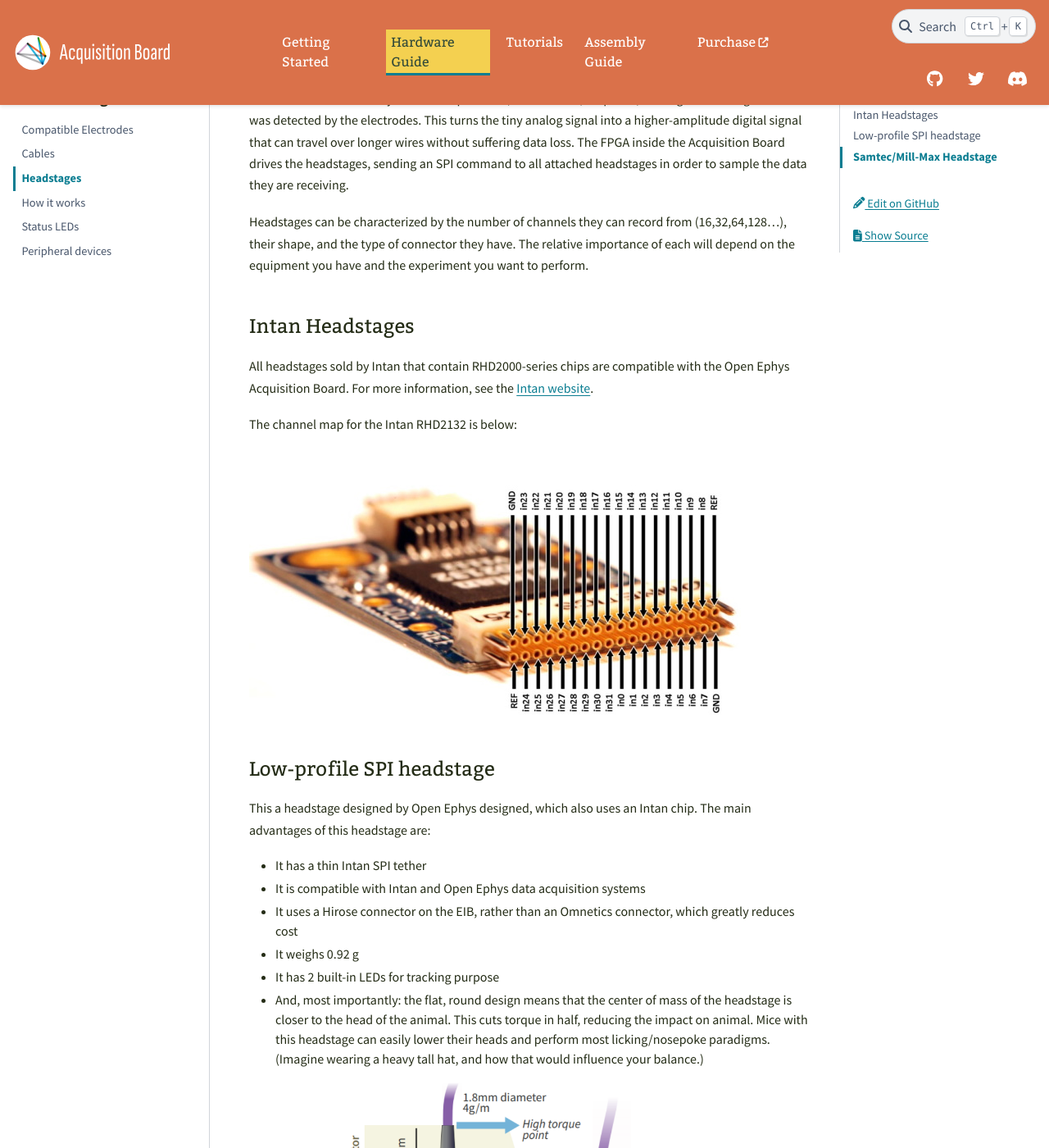
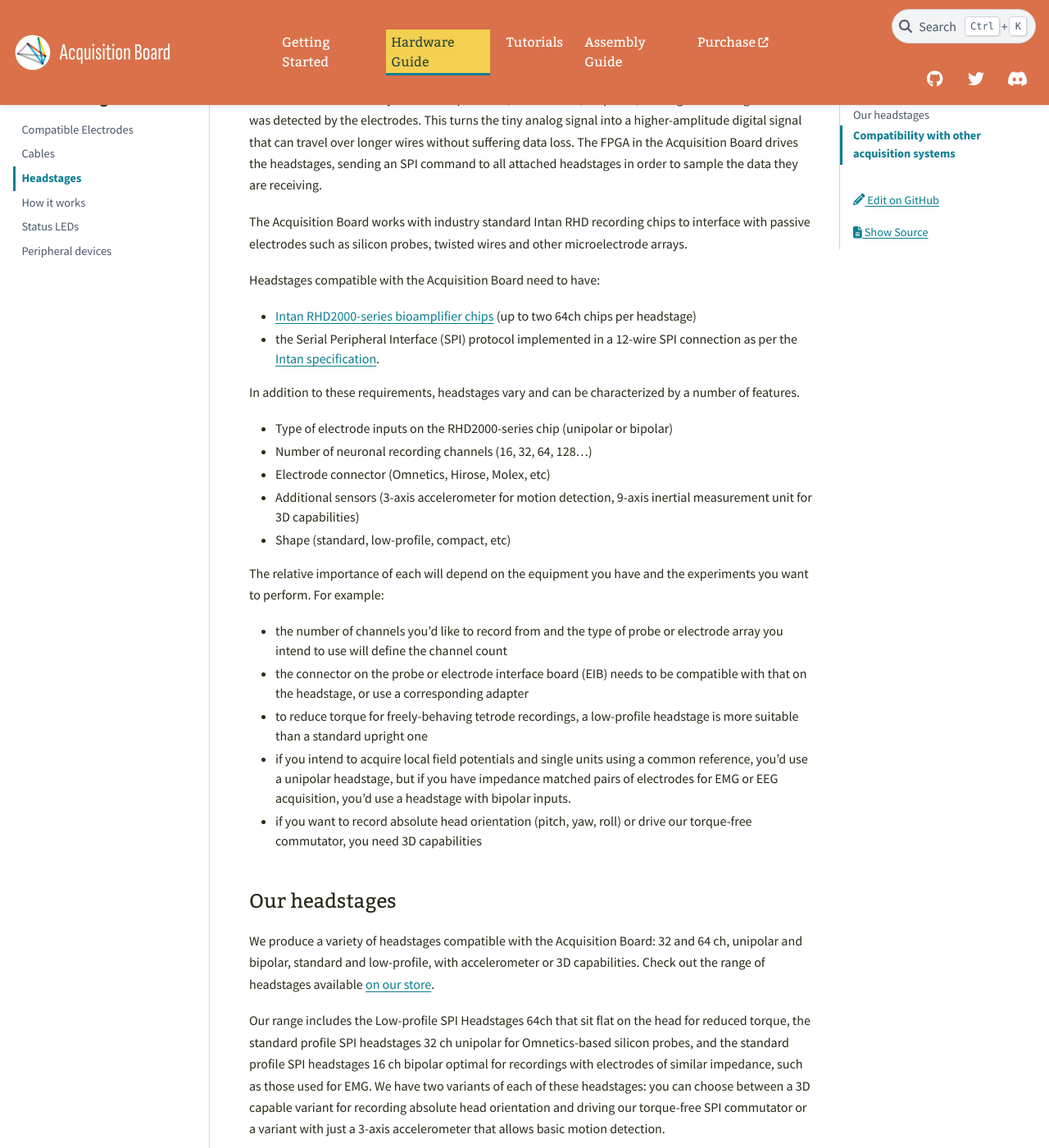
Before and after one commit to open-ephys/acq-board-docs, a Sphinx documentation site: the page built from source/Hardware-Guide/Headstages.rst, in a window 1280 px wide and 1400 px high, scrolled down 234 px. Shown: the whole window at 82% size. Built offline with Sphinx 7.4.7 and the PyData theme 0.15.4, drawn with Linux system fonts in a browser that asks for light colours; some of the changed text lies outside the part shown.

Commit message:
headstages revamp

```diff
--- a/source/Hardware-Guide/Headstages.rst
+++ b/source/Hardware-Guide/Headstages.rst
@@ -5,49 +5,106 @@
 ***********************************
 Headstages
 ***********************************
-Biologically generated signals typically have a very small amplitude, and are therefore easily lost due to electrical noise interference or the impedance of cables. The 'headstage' is the name of the hardware located closest to the subject of the experiment, which filters, amplifies, and digitizes the signal that was detected by the electrodes. This turns the tiny analog signal into a higher-amplitude digital signal that can travel over longer wires without suffering data loss. The FPGA inside the Acquisition Board drives the headstages, sending an SPI command to all attached headstages in order to sample the data they are receiving.
+Biologically generated signals typically have a very small amplitude, and are therefore easily lost due to electrical noise interference or the impedance of cables. The 'headstage' is the name of the hardware located closest to the subject of the experiment, which filters, amplifies, and digitizes the signal that was detected by the electrodes. This turns the tiny analog signal into a higher-amplitude digital signal that can travel over longer wires without suffering data loss. The FPGA in the Acquisition Board drives the headstages, sending an SPI command to all attached headstages in order to sample the data they are receiving.
 
-Headstages can be characterized by the number of channels they can record from (16,32,64,128...), their shape, and the type of connector they have. The relative importance of each will depend on the equipment you have and the experiment you want to perform.
+The Acquisition Board works with industry standard Intan RHD recording chips to interface with passive electrodes such as silicon probes, twisted wires and other microelectrode arrays.
+
+Headstages compatible with the Acquisition Board need to have:
+
+- `Intan RHD2000-series bioamplifier chips <https://intantech.com/files/Intan_RHD2000_series_datasheet.pdf>`_ (up to two 64ch chips per headstage)
+- the Serial Peripheral Interface (SPI) protocol implemented in a 12-wire SPI connection as per the `Intan specification <https://intantech.com/files/Intan_RHD2000_SPI_cable.pdf>`_.
+
+In addition to these requirements, headstages vary and can be characterized by a number of features.
+
+- Type of electrode inputs on the RHD2000-series chip (unipolar or bipolar)
+- Number of neuronal recording channels (16, 32, 64, 128...)
+- Electrode connector (Omnetics, Hirose, Molex, etc)
+- Additional sensors (3-axis accelerometer for motion detection, 9-axis inertial measurement unit for 3D capabilities)
+- Shape (standard, low-profile, compact, etc)
+
+The relative importance of each will depend on the equipment you have and the experiments you want to perform.
+For example:
+
+- the number of channels you'd like to record from and the type of probe or electrode array you intend to use will define the channel count
+- the connector on the probe or electrode interface board (EIB) needs to be compatible with that on the headstage, or use a corresponding adapter
+- to reduce torque for freely-behaving tetrode recordings, a low-profile headstage is more suitable than a standard upright one
+- if you intend to acquire local field potentials and single units using a common reference, you'd use a unipolar headstage, but if you have impedance matched pairs of electrodes for EMG or EEG acquisition, you'd use a headstage with bipolar inputs.
+- if you want to record absolute head orientation (pitch, yaw, roll) or drive our torque-free commutator, you need 3D capabilities
+
+Our headstages
+###################################
+
+We produce a variety of headstages compatible with the Acquisition Board: 32 and 64 ch, unipolar and bipolar, standard and low-profile, with accelerometer or 3D capabilities. Check out the range of headstages available `on our store  <https://open-ephys.org/acquisition-system>`_.
+
+Our range includes the Low-profile SPI Headstages 64ch that sit flat on the head for reduced torque, the standard profile SPI headstages 32 ch unipolar for Omnetics-based silicon probes, and the standard profile SPI headstages 16 ch bipolar optimal for recordings with electrodes of similar impedance, such as those used for EMG. We have two variants of each of these headstages: you can choose between a 3D capable variant for recording absolute head orientation and driving our torque-free SPI commutator or a variant with just a 3-axis accelerometer that allows basic motion detection.
+
+Low-profile vs standard headstages
++++++++++++++++++++++++++++++++++++++++++++++++++
+
+The low-profile SPI Headstage was designed by Open Ephys specifically to reduce torque in freely-behaving experiments using the `ShuttleDrive micro-wire implant <https://open-ephys.org/shuttledrive>`_.
+
+.. figure:: ../_static/images/usermanual/headstages/low-profile-3D-front-back.png
+   :width: 60%
+   :align: center
+
+   Low-profile SPI Headstage 64ch (Hirose) with 3D
+
+The flat, round design means that the center of mass of the headstage is closer to the head of the animal. This cuts torque in half, reducing the impact on animal. Mice with this headstage can easily lower their heads and perform most licking/nosepoke paradigms. (Imagine wearing a heavy tall hat, and how that would influence your balance.)
+
+.. figure:: ../_static/images/usermanual/headstages/image-20201209-170837.png
+   :width: 50%
+   :align: center
+
+   Left: Standard 64ch headstage with higher weight and torque; Right: Low-profile 64ch headstage
+
+Besides this main advantage, this headstage:
+
+- uses a Hirose connector compatible with our ShuttleDrive 64-ch Hirose EIB, rather than an Omnetics connector, which greatly reduces cost
+- weighs 0.92 g, 0.46 g lighter than 64 ch standard profile Omnetics-based headstages
+- has 2 built-in LEDs for tracking purposes
+- comes in both the accelerometer or 3D capabilities variants
+
+Additional headstage sensors
+++++++++++++++++++++++++++++++++
+
+In addition to the main functionality of recording neuronal signals using the bioamplifier chip, headstages can have additional sensors.
+
+Our headstages can have either a 3-axis accelerometer or 9-axis inertial measurement unit (IMU) to sense absolute head orientation.
+
+.. figure:: ../_static/images/usermanual/headstages/Accel_3D_comparison.png
+   :width: 60%
+   :align: center
+
+   Left: Open Ephys SPI 32ch headstage with accelerometer; Right: Open Ephys SPI 32ch headstage with 3D capabilities
+
+Accelerometer
+----------------
+
+A 3-axis accelerometer on the headstage can be used to synchronize electrophysiological data with headstage movement. These signals can be
+calibrated to yield precise acceleration as per `this application note  <https://intantech.com/files/Intan_RHD2000_accelerometer_calibration.pdf>`_.
+
+3D capabilites
+----------------
+
+Our 3D capable headstages are unique in that they can accurately monitor absolute head orientation thanks to an embedded 9-axis inertial measurement unit (IMU). This technology senses rotational movements (pitch, yaw, and roll) which can be used to correlate neural activity with behavioral states.
+
+Additionally, the information from this sensor can drive our torque-free SPI commutator for twist-free naturalistic recordings.
+
+.. important:: 3D capabilities require an Open Ephys Acquisition Board (3rd Generation) to work.
+
+.. important:: 3D capabilities cannot be used when operating the headstage combined with a dual headstage adapter.
 
 
+Channel Mapping
+++++++++++++++++++++++++++++++++
 
-Intan Headstages
-###################################
-All headstages sold by Intan that contain RHD2000-series chips are compatible with the Open Ephys Acquisition Board. For more information, see the `Intan website <https://intantech.com/RHD_headstages.html?tabSelect=RHD32ch&yPos=0>`_.
+Headstage manufacturers provide a diagram to indicate which contact on the headstage electrode connector is wired to which recording channel in the Intan chip.
 
-The channel map for the Intan RHD2132 is below:
+For our headstages, use `this sheet <https://docs.google.com/spreadsheets/d/1WYDymxNqGRtFPxn69H9JzeMgePpXcFSPHiWJYBE0lu4/edit#gid=0>`__ to map each electrode recording channel on your probe or electrode interface board to the data acquisition software.
 
-|
+Compatibility with other acquisition systems
+##############################################
 
-.. image:: ../_static/images/usermanual/headstages/RHD2132_amp_board_electrode_connector_600.jpg
+Open Ephys SPI headstages are compatible with many modern digital systems based on the same technology, such as the Intan RHD USB Interface Board and the Intan RHD recording controller.
 
-
-Low-profile SPI headstage
-###################################
-
-This a headstage designed by Open Ephys designed, which also uses an Intan chip. The main advantages of this headstage are:
-
-- It has a thin Intan SPI tether
-- It is compatible with Intan and Open Ephys data acquisition systems
-- It uses a Hirose connector on the EIB, rather than an Omnetics connector, which greatly reduces cost
-- It weighs 0.92 g
-- It has 2 built-in LEDs for tracking purpose
-- And, most importantly: the flat, round design means that the center of mass of the headstage is closer to the head of the animal. This cuts torque in half, reducing the impact on animal. Mice with this headstage can easily lower their heads and perform most licking/nosepoke paradigms. (Imagine wearing a heavy tall hat, and how that would influence your balance.)
-
-.. image:: ../_static/images/usermanual/headstages/image-20201209-170837.png
-  :scale: 60
-  :align: center
-
-*Left: Intan headstage with higher weight and torque; Right: Low-profile headstage*
-
-Low-profile headstage channel map
-***********************************
-
-If you are using the low-profile Hirose SPI headstage, bought from Open Ephys Production site, use `this sheet <https://docs.google.com/spreadsheets/d/1WYDymxNqGRtFPxn69H9JzeMgePpXcFSPHiWJYBE0lu4/edit#gid=0>`__ to map your tetrodes to your software. It also includes the corresponding Hirose EIB (v.1.2) mapping. Using the classic Open Ephys Acquisition Board, channels will show up in software as if you sort the sheet by the Intan channel number.
-
-Samtec/Mill-Max Headstage
-###################################
-
-Design files for a 32 channel RHD2132-based headstage using Samtec or Mill-Max 50 mil connectors can be found on `GitHub <https://github.com/open-ephys/headstage/tree/master/1x32_Samtec>`_. These headstages are designed so that the connector can soldered to the end of the PCB (avoiding the use of a surface mount 50 mil connector). Thus, the PCBs should be manufactured using slightly thinner than usual circuit board (~0.8 mm). A recommended manufacturer is the `Fusion PCB service <https://www.seeedstudio.com/fusion_pcb.html>`_, which can provide 10 PCBs for ~$2/ea. (Extra headstage PCBs may also be available from other users.)
-
-The accelerometer, Intan RHD2132, and Omnetics connector should be soldered first. A solder mask stencil ($9 from http://www.oshstencils.com/) can be used to precisely locate solder paste, or it can be carefully applied with a fine tip. If a PCB oven is not available, a heat gun can be employed to reflow solder paste with satisfactory results. If using a heat gun, however, care must be taken not to damage the integrated circuits. Best practice is to observe the solder joints through a microscope while applying heat. The remaining components  (11 small (0603 or 0402) surface mount resistors, capacitors, and an LED) can then be soldered on by hand. Finally, the Samtec or Mill-Max connector can be soldered into place. A completed headstage is shown below. Note that after testing, the physical interface between PCB and Omnetics connector should be reinforced with epoxy.
+Likewise, SPI headstages with an RHD chip from other vendors such as those from `Intan's RHD range <https://intantech.com/RHD_headstages.html>`_ are compatible with the Open Ephys Acquisition Board.
```
Also changed, not shown: source/_static/images/usermanual/headstages/Accel_3D_comparison.png (added), source/_static/images/usermanual/headstages/Accel_3D_comparison.svg (added), source/_static/images/usermanual/headstages/OEPS-6571 Low-profile SPI Headstage 64ch with 3D (Hirose)_bottom_raw.jpg (added), source/_static/images/usermanual/headstages/OEPS-6571 Low-profile SPI Headstage 64ch with 3D (Hirose)_top_raw.jpg (added), source/_static/images/usermanual/headstages/OEPS-6573 SPI Headstage 32 ch (Omnetics)_final.jpg (added), source/_static/images/usermanual/headstages/OEPS-6576 SPI Headstage 32 ch with 3D (Omnetics)_final.jpg (added), source/_static/images/usermanual/headstages/low-profile-3D-front-back.png (added), 1 other file.
